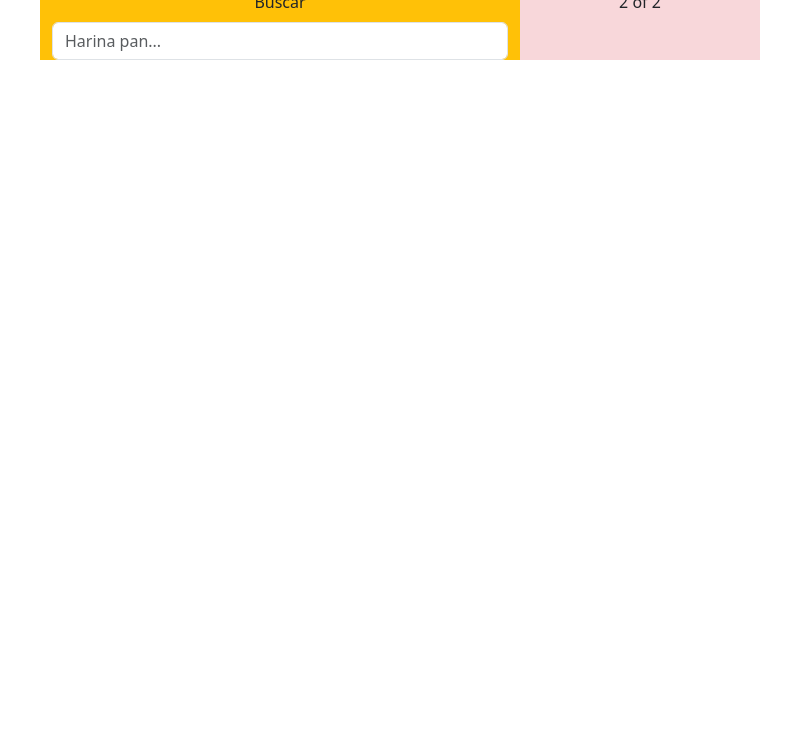
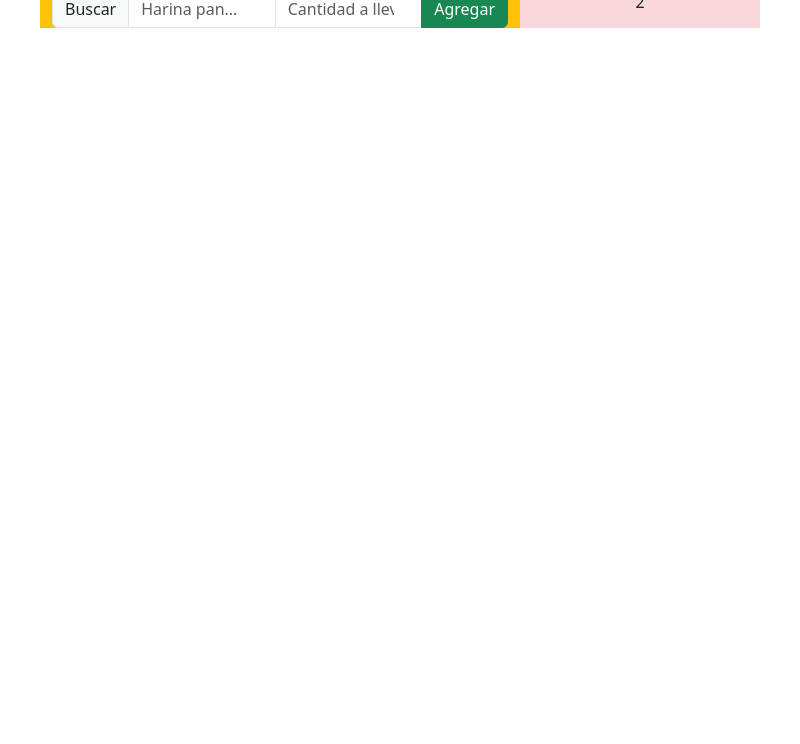
Before and after one commit to fabisb/sistema-facturacion, an Electron app: page front/app/screens/facturar.html in a window 800 px wide. Shown: the part 56-800 px from the top of the page. Drawn offline with nearby package versions, Linux system fonts and the light colour scheme; no server answers.

Commit message:
adelanto facturar

```diff
--- a/front/app/javascript/facturar.js
+++ b/front/app/javascript/facturar.js
@@ -25,6 +25,10 @@ const listRenderer = async () => {
 const agregarProducto = async () => {
   console.log("agregarProducto");
   const productoAgregar = document.getElementById("busquedaProducto").value;
+  const cantidadAgregar = parseFloat(document.getElementById("cantidadProducto").value);
+  if (isNaN(cantidadAgregar) || !cantidadAgregar || !productoAgregar) {
+    return alerta.alert("ERROR", "Error al ingresar producto o cantidad");
+  }
   console.log("🚀 ~ file: facturar.js:27 ~ agregarProducto ~ productoAgregar:", productoAgregar);
   const existencias = await ticket.getExistencia();
   if (existencias) {
@@ -40,6 +44,8 @@ const agregarProducto = async () => {
       toastBootstrap.show();
       return;
     }
+    producoExistente.lleva = parseFloat(cantidadAgregar).toFixed(2);
+
     await ticket.store(producoExistente);
     const ticketActual = await ticket.getStore();
     console.log("🚀 ~ file: facturar.js:45 ~ agregarProducto ~ ticketActual:", ticketActual);
--- a/front/app/screens/facturar.html
+++ b/front/app/screens/facturar.html
@@ -14,19 +14,38 @@
         <div class="row">
           <div class="bg-warning col-8">
             <form onsubmit="event.preventDefault(), agregarProducto()">
-              <label for="busquedaProducto" class="form-label">Buscar</label>
+              <div class="input-group">
+                <span for="busquedaProducto" class="input-group-text">Buscar</span>
+
               <input
                 class="form-control"
                 list="productoOption"
                 id="busquedaProducto"
                 placeholder="Harina pan..."
+                required
               />
               <datalist id="productoOption">
                 <option>ejemplo</option>
               </datalist>
+                <input
+                  type="number"
+                  min="0"
+                  required
+                  class="form-control"
+                  placeholder="Cantidad a llevar"
+                  aria-label="Cantidad a llevar"
+                  aria-describedby="cantindadBtn"
+                  id="cantidadProducto"
+                />
+                <button class="btn btn-success" type="submit">
+                  Agregar
+                </button>
+              </div>
             </form>
           </div>
-          <div class="col-4 bg-danger-subtle">2 of 2</div>
+          <div class="col-4 bg-danger-subtle ">
+             2
+          </div>
         </div>
       </div>
     </main>
```
Also changed, not shown: front/main.js (+16 -4 lines).
